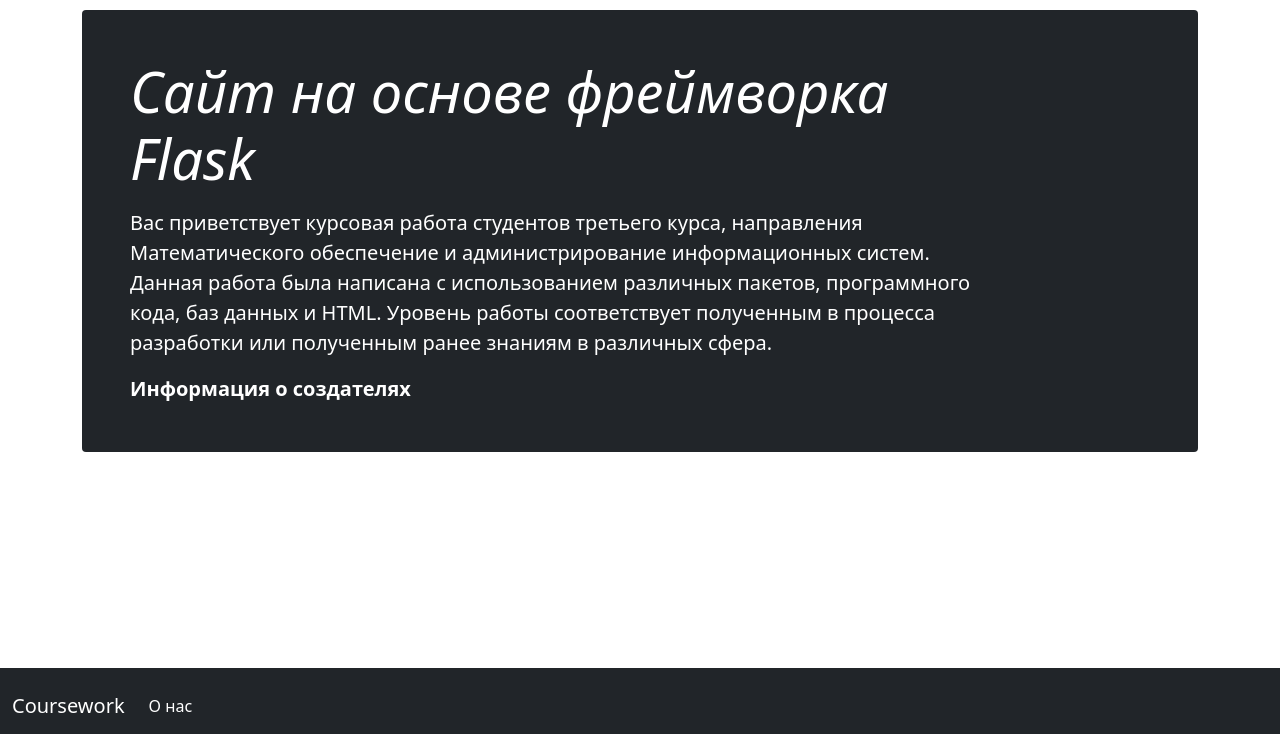
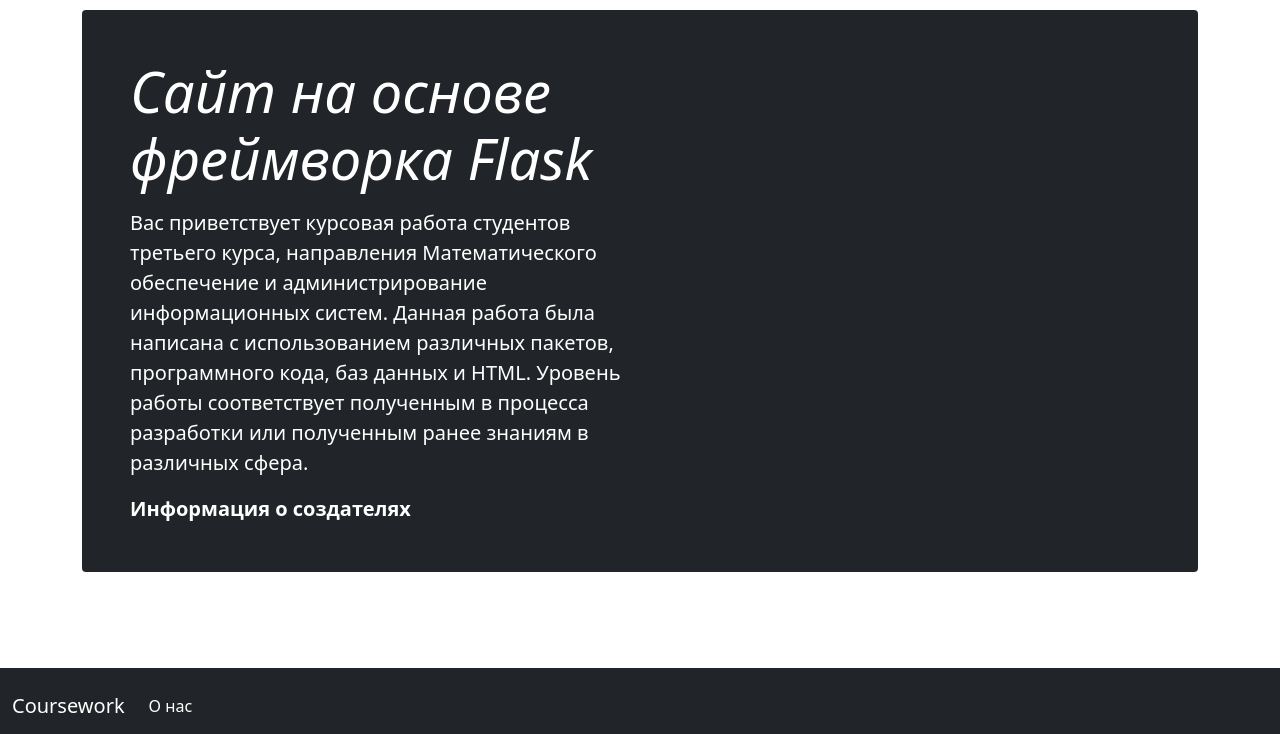
Before and after one commit to votchezanick/flaskcoursework, a Flask app: page / in a window 1280 px wide. Shown: the part 66-800 px from the top of the page. Run offline with Flask 2, Linux system fonts and the light colour scheme; a user stored in the database is signed in; data comes from the database, SQL or seed files in the repository; parts of the project's set-up code (start-up, migrations or seed data) failed here and were passed over.

Commit message:
make it better

```diff
--- a/templates/about.html
+++ b/templates/about.html
@@ -7,7 +7,7 @@
 {% block body %}
 
 <div class="p-4 p-md-5 mb-4 text-white rounded bg-dark">
-    <div class="col-md-10 px-0">
+    <div class="col-md-6 px-0">
         <h1 class="display-4 fst-italic">Информация о нас</h1>
         <p class="lead my-3">Трифонов Роман - Староста группы 2341. Контакты: 89021716224, theofftrfnv@mail.ru</p>
         <p class="lead my-3">Бочкарёв Константин - Студент группы 2341. Контакты:</p>
--- a/templates/index.html
+++ b/templates/index.html
@@ -6,7 +6,7 @@
 
 {% block body %}
 <div class="p-4 p-md-5 mb-4 text-white rounded bg-dark">
-    <div class="col-md-10 px-0">
+    <div class="col-md-6 px-0">
       <h1 class="display-4 fst-italic">Сайт на основе фреймворка Flask</h1>
       <p class="lead my-3">Вас приветствует курсовая работа студентов третьего курса,
                             направления Математического обеспечение и администрирование
```
